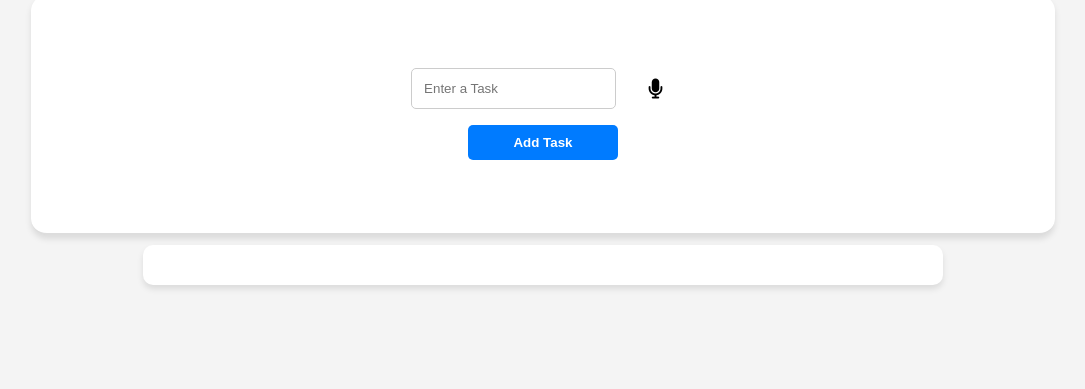
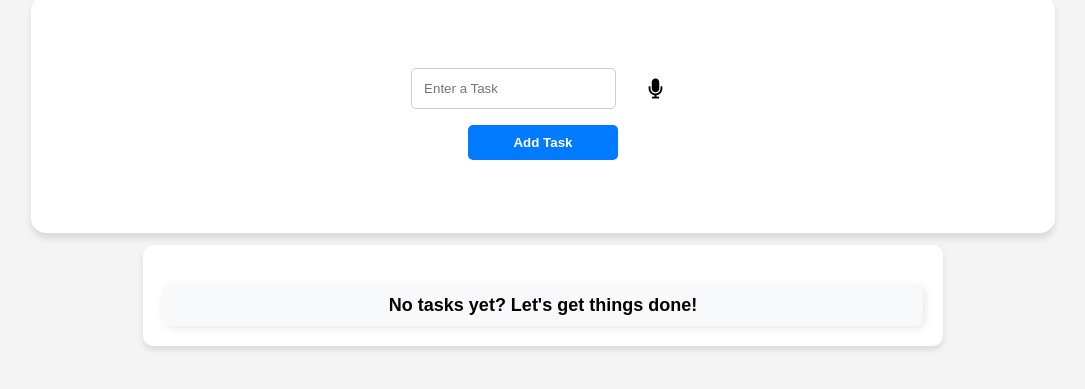
Before and after one commit to pavanummagani1/TaskSphere_Speech, a plain HTML site: page index.html in a window 1280 px wide. Shown: the part 65-454 px from the top of the page, without its empty margins (97-1182 px from the left). Drawn offline with Linux system fonts and the light colour scheme.

Commit message:
tasksphere

```diff
--- a/index.html
+++ b/index.html
@@ -263,6 +263,19 @@
                 max-width: 900px;
             }
         }
+        #title {
+    display: block;
+    text-align: center;
+    font-size: 18px;
+    color: rgb(6, 0, 0);
+    font-weight: bold;
+    margin-top: 20px;
+    padding: 10px;
+    background-color: #f8f9fa;
+    border-radius: 8px;
+    box-shadow: 2px 2px 10px rgba(0, 0, 0, 0.1);
+    transition: all 0.3s ease-in-out;
+}
     </style>
 </head>
 
--- a/index.js
+++ b/index.js
@@ -9,6 +9,7 @@ function displayData(tasks) {
         title.style.display = 'none';
     }
     mainContainer.innerHTML = ``
+    mainContainer.appendChild(title);
     tasks.forEach(ele => {
         let itemContainer = document.createElement('div');
         let inputElement = document.createElement('input')
```
